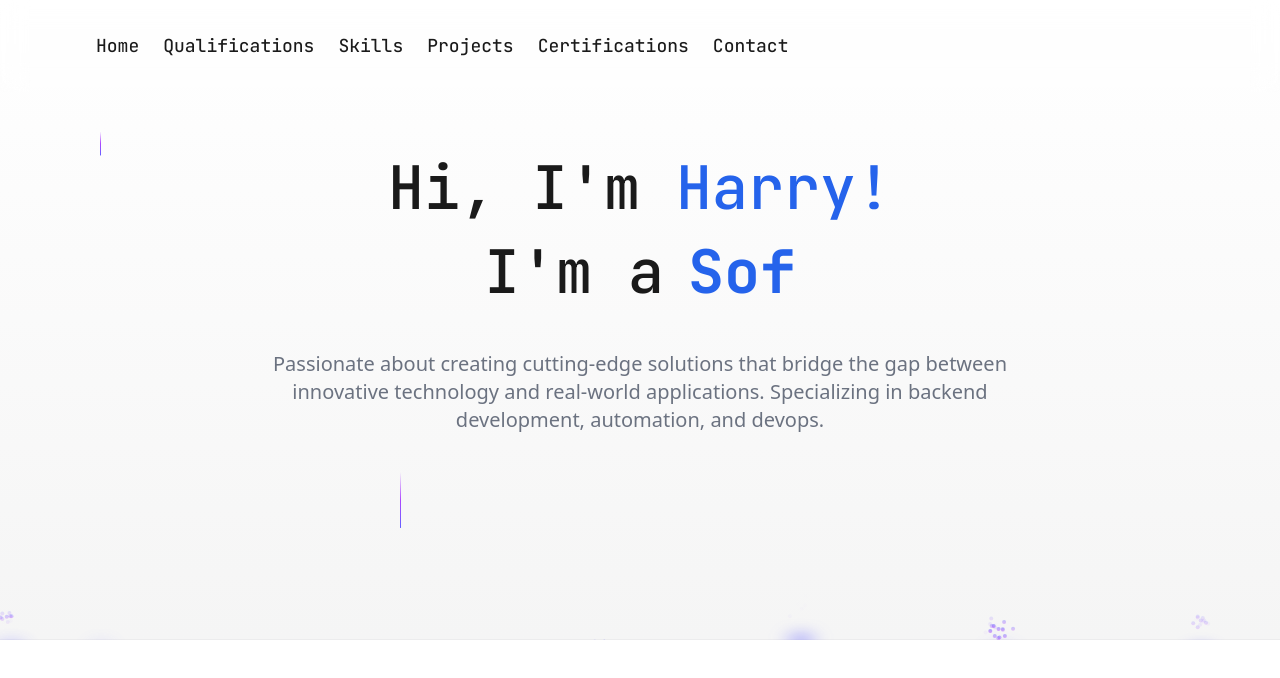
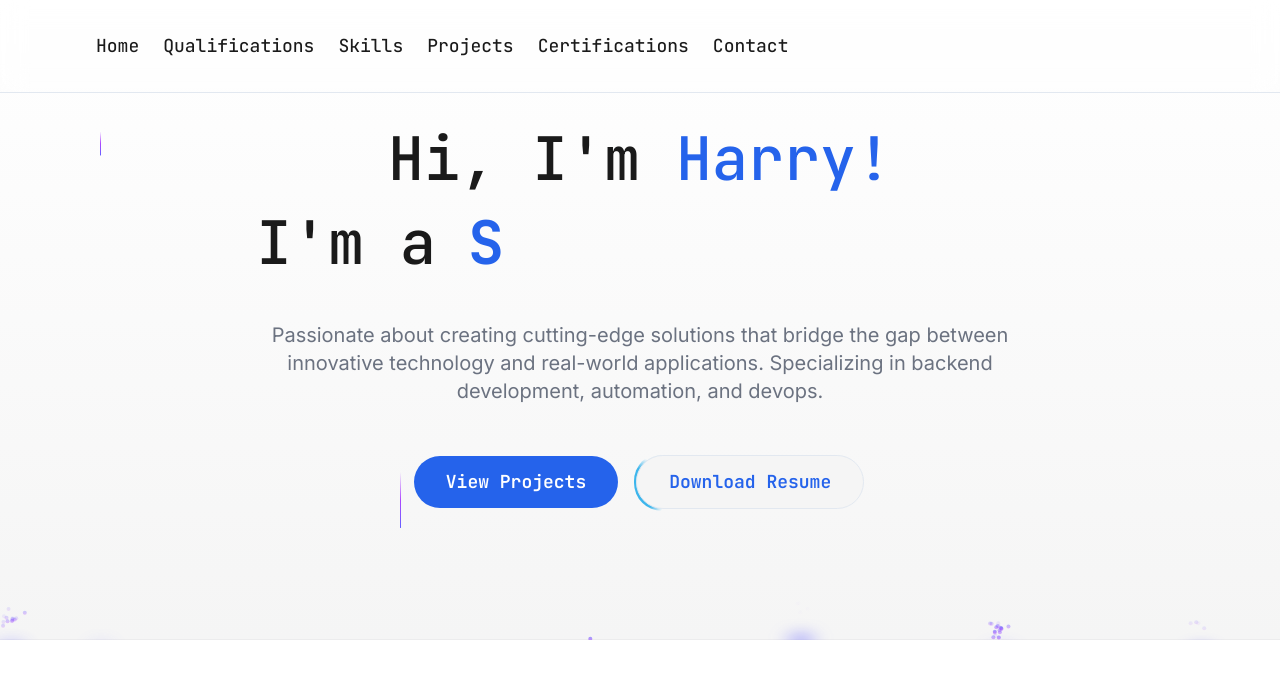
Before and after one commit to IteratorInnovator/personal-portfolio-website, a React (Vite) app: page / in a window 1280 px wide. Shown: the top 678 px of the page. Built offline with nearby package versions, Linux system fonts and the light colour scheme.

Commit message:
Hero section

```diff
--- a/src/components/Header.jsx
+++ b/src/components/Header.jsx
@@ -5,7 +5,7 @@ import { HashLink } from "react-router-hash-link";
 const Header = () => {
     return (
         <header
-            className="fixed top-0 w-full z-50 transition-all duration-300 text-white backdrop-blur-md"
+            className="fixed border-b border-slate-200 top-0 w-full z-50 transition-all duration-300 backdrop-blur-md"
         >
             <div className="px-24 py-8">
                 <div className="flex items-center justify-between">
@@ -16,17 +16,19 @@ const Header = () => {
                                     smooth
                                     key={index}
                                     to={`${item.path}#${item.name}`}
-                                    className="font-[450] transition-all animate-link-hover"
+                                    className="font-[450] relative group inlin-flex"
                                 >
                                     {item.name}
+                                    <span className="pointer-events-none absolute left-0 -bottom-1 h-0.75 w-full rounded-full origin-left scale-x-0 bg-accent transition-transform duration-250 ease-out group-hover:scale-x-100" />
                                 </HashLink>
                             ) : (
                                 <Link
                                     key={index}
                                     to={item.path}
-                                    className="font-[450] transition-all animate-link-hover"
+                                    className="font-[450] relative group inline-flex"
                                 >
                                     {item.name}
+                                    <span className="pointer-events-none absolute left-0 -bottom-1 h-0.75 w-full rounded-full origin-left scale-x-0 bg-accent transition-transform duration-250 ease-out group-hover:scale-x-100" />
                                 </Link>
                             );
                         })}
--- a/src/components/Hero.jsx
+++ b/src/components/Hero.jsx
@@ -1,12 +1,13 @@
 import { useState, useEffect } from "react";
 import { BackgroundBeamsWithCollision } from "./ui/background-beams-with-collision";
+import { Button } from "./ui/moving-border";
+import { Link } from "react-router-dom";
 
 const phrases = [
-    "Software Developer.",
-    "Backend Enthusiast.",
-    "Tech Innovator.",
+    "Software Engineer.",
+    "Backend Enjoyer.",
     "Problem Solver.",
-    "Code Mentor.",
+    "Coding Mentor.",
 ];
 
 const Hero = () => {
@@ -54,21 +55,38 @@ const Hero = () => {
                 <h1 className="text-6xl font-jetbrains text-center font-medium text-primary">
                     Hi, I'm <span className="text-accent">Harry!</span>
                 </h1>
-                <h2 className="text-primary text-6xl text-center mt-6 font-jetbrains font-medium">
+                <h2 className="text-primary text-6xl text-left mt-6 font-jetbrains font-medium">
                     I'm a
                     <span
                         id="typewriter"
-                        className="ml-6 text-6xl font-jetbrains font-bold typewriter text-accent"
+                        className="ml-8 text-6xl font-jetbrains font-bold text-accent"
                     >
                         {text}
                     </span>
                 </h2>
-                <p className="text-xl text-secondary text-center max-w-3xl mx-auto my-12">
+                <p className="font-inter text-xl text-secondary text-center max-w-3xl mx-auto my-12">
                     Passionate about creating cutting-edge solutions that bridge
                     the gap between innovative technology and real-world
                     applications. Specializing in backend development,
                     automation, and devops.
                 </p>
+                <div className="flex flex-col sm:flex-row items-center justify-center gap-4">
+                    <Link
+                        to="/projects"
+                        className="w-full sm:w-auto bg-accent text-white px-8 py-3 rounded-full font-jetbrains font-semibold text-lg text-center transition-colors duration-200 hover:bg-accent-hover"
+                    >
+                        View Projects
+                    </Link>
+                    <Button
+                        as="a"
+                        href="/resume.pdf"
+                        download
+                        containerClassName="w-full sm:w-auto"
+                        className="w-full sm:w-auto px-8 py-3 font-jetbrains font-semibold border border-slate-200 text-lg text-center text-accent bg-neutral-100 transition-all duration-300 hover:border-neutral-300"
+                    >
+                        Download Resume
+                    </Button>
+                </div>
             </section>
         </BackgroundBeamsWithCollision>
     );
--- a/src/components/ui/background-beams-with-collision.tsx
+++ b/src/components/ui/background-beams-with-collision.tsx
@@ -70,7 +70,7 @@ export const BackgroundBeamsWithCollision = ({
     <div
       ref={parentRef}
       className={cn(
-        "h-96 md:h-[40rem] bg-gradient-to-b from-white to-neutral-100 dark:from-neutral-950 dark:to-neutral-800 relative flex items-center w-full justify-center overflow-hidden",
+        "h-96 md:h-[40rem] bg-gradient-to-b from-white to-neutral-100 relative flex items-center w-full justify-center overflow-hidden",
         // h-screen if you want bigger
         className
       )}
--- /dev/null
+++ b/src/components/ui/moving-border.jsx
@@ -0,0 +1,104 @@
+"use client";
+import React from "react";
+import {
+  motion,
+  useAnimationFrame,
+  useMotionTemplate,
+  useMotionValue,
+  useTransform,
+} from "motion/react";
+import { useRef } from "react";
+import { cn } from "../../utils/cn";
+
+export function Button({
+  borderRadius = "1.75rem",
+  children,
+  as: Component = "button",
+  containerClassName,
+  borderClassName,
+  duration,
+  className,
+  ...otherProps
+}) {
+  return (
+    <Component
+      className={cn(
+        "relative w-40 overflow-hidden bg-transparent p-[2px] text-xl",
+        containerClassName
+      )}
+      style={{
+        borderRadius: borderRadius,
+      }}
+      {...otherProps}>
+      <div
+        className="absolute inset-0"
+        style={{ borderRadius: `calc(${borderRadius} * 0.96)` }}>
+        <MovingBorder duration={duration} rx="30%" ry="30%">
+          <div
+            className={cn(
+              "h-20 w-20 bg-[radial-gradient(#0ea5e9_40%,transparent_60%)] opacity-[0.8]",
+              borderClassName
+            )} />
+        </MovingBorder>
+      </div>
+      <div
+        className={cn(
+          "relative flex h-full w-full items-center justify-center text-sm text-white backdrop-blur-xl",
+          className
+        )}
+        style={{
+          borderRadius: `calc(${borderRadius} * 0.96)`,
+        }}>
+        {children}
+      </div>
+    </Component>
+  );
+}
+
+export const MovingBorder = ({
+  children,
+  duration = 3000,
+  rx,
+  ry,
+  ...otherProps
+}) => {
+  const pathRef = useRef();
+  const progress = useMotionValue(0);
+
+  useAnimationFrame((time) => {
+    const length = pathRef.current?.getTotalLength();
+    if (length) {
+      const pxPerMillisecond = length / duration;
+      progress.set((time * pxPerMillisecond) % length);
+    }
+  });
+
+  const x = useTransform(progress, (val) => pathRef.current?.getPointAtLength(val).x);
+  const y = useTransform(progress, (val) => pathRef.current?.getPointAtLength(val).y);
+
+  const transform = useMotionTemplate`translateX(${x}px) translateY(${y}px) translateX(-50%) translateY(-50%)`;
+
+  return (
+    <>
+      <svg
+        xmlns="http://www.w3.org/2000/svg"
+        preserveAspectRatio="none"
+        className="absolute h-full w-full"
+        width="100%"
+        height="100%"
+        {...otherProps}>
+        <rect fill="none" width="100%" height="100%" rx={rx} ry={ry} ref={pathRef} />
+      </svg>
+      <motion.div
+        style={{
+          position: "absolute",
+          top: 0,
+          left: 0,
+          display: "inline-block",
+          transform,
+        }}>
+        {children}
+      </motion.div>
+    </>
+  );
+};
--- a/src/index.css
+++ b/src/index.css
@@ -6,6 +6,11 @@
     --color-primary: var(--text-primary);
     --color-secondary: var(--text-secondary);
     --color-accent: var(--accent);
+    --color-accent-hover: var(--accent-hover);
+    --color-background: var(--bg-primary);
+    --color-surface: var(--bg-surface);
+    --color-border: var(--border);
+
 
     /* Fonts */
     --font-inter: "Inter", -apple-system, BlinkMacSystemFont, "Segoe UI",
```
Also changed, not shown: src/components/ui/typewritter-effect.jsx (deleted, +0 -157 lines), src/components/About.jsx (added), 1 other file (tests, documents, lock files or other folders).
